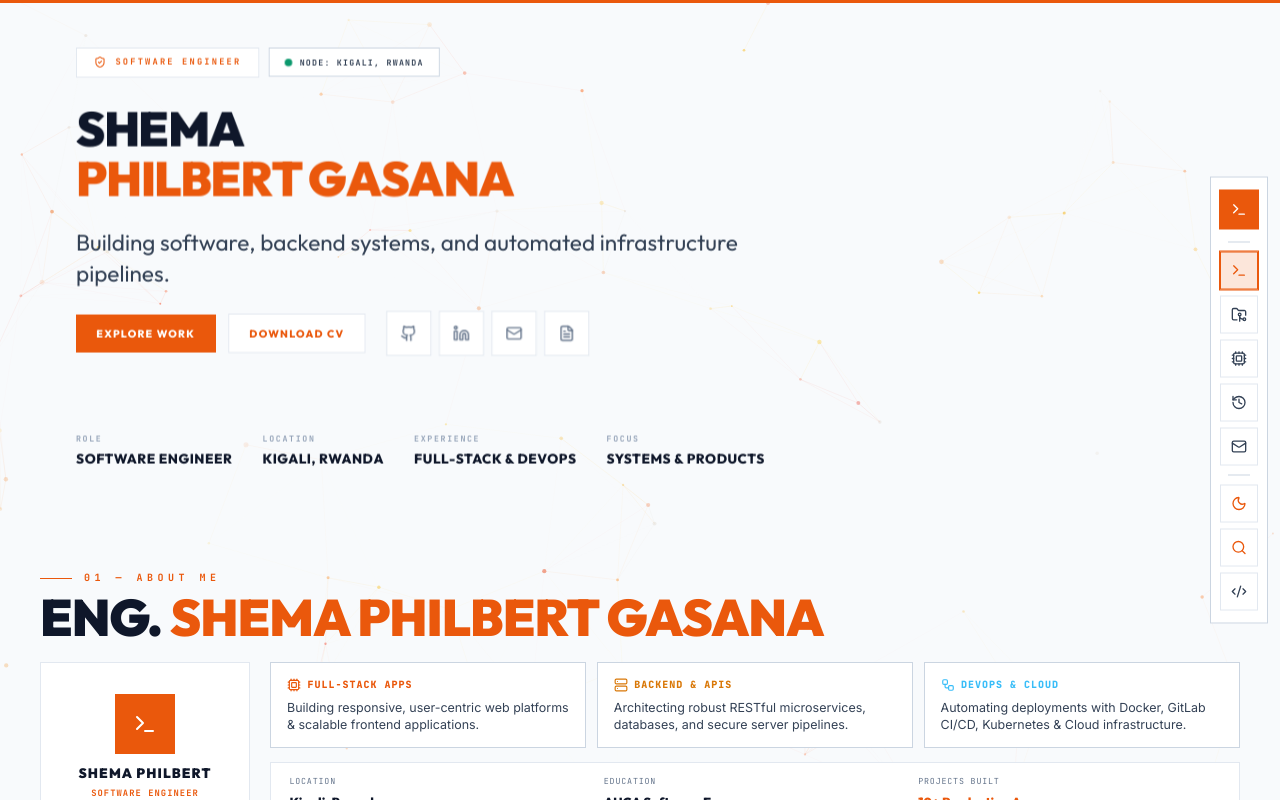
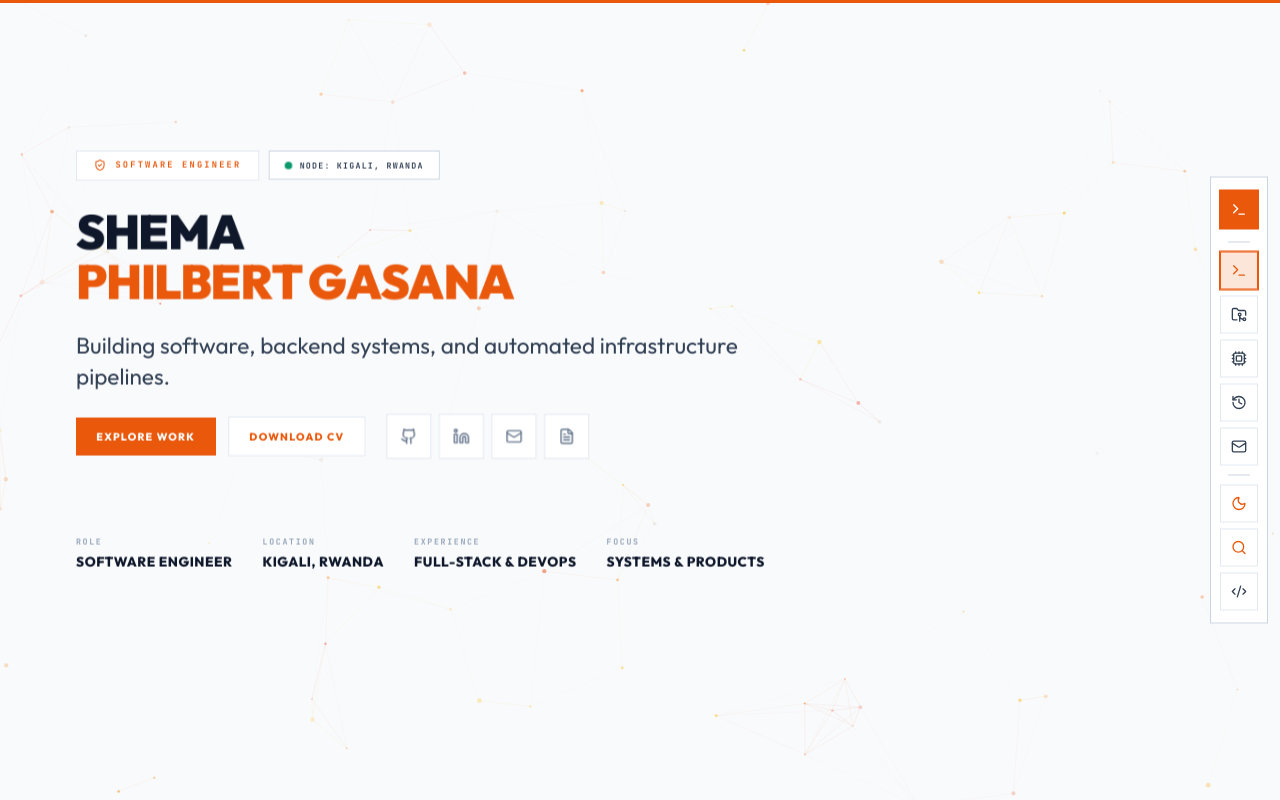
Before and after one commit to gasanashema/Portfolio, a React (Vite) app: page / in a window 1280 px wide. Shown: the top 800 px of the page. Built offline with nearby package versions, Linux system fonts and the light colour scheme.

Commit message:
v1.0.6: Full viewport height hero section before scroll

```diff
--- a/package.json
+++ b/package.json
@@ -1,7 +1,7 @@
 {
   "name": "shema-philbert-gasana---portfolio",
   "private": true,
-  "version": "1.0.0",
+  "version": "1.0.6",
   "type": "module",
   "scripts": {
     "dev": "vite",
--- a/src/components/Hero.tsx
+++ b/src/components/Hero.tsx
@@ -73,12 +73,12 @@ export default function Hero() {
       onMouseLeave={handleMouseLeave}
       style={{
         position: 'relative',
-        minHeight: 'auto',
+        minHeight: 'calc(100vh - 5rem)',
         display: 'flex',
         flexDirection: 'column',
         justifyContent: 'center',
-        paddingTop: '1.5rem',
-        paddingBottom: '1rem',
+        paddingTop: '1rem',
+        paddingBottom: '2rem',
       }}
     >
       <motion.div style={{ opacity, scale, y, x: dx }}>
```
